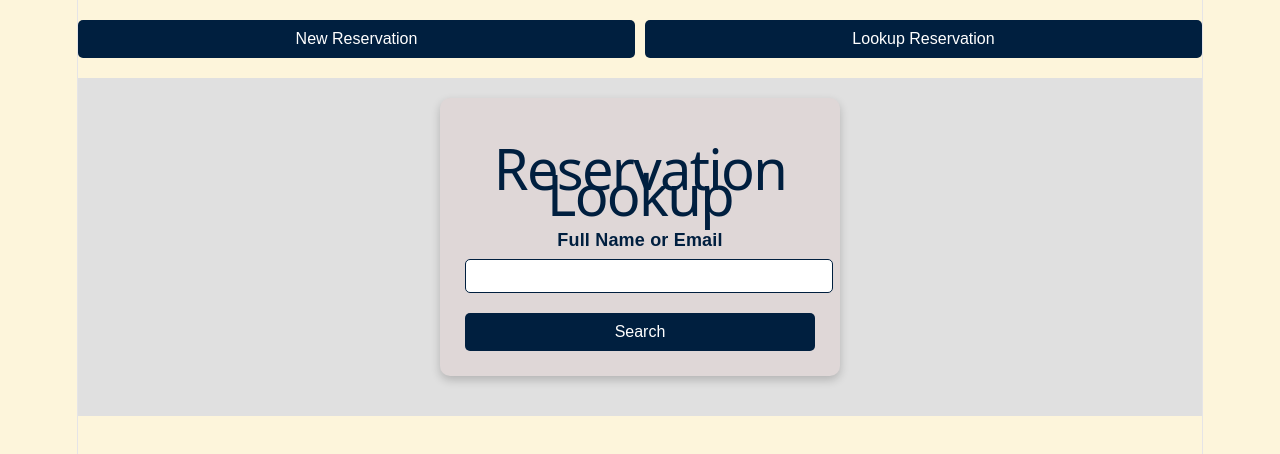
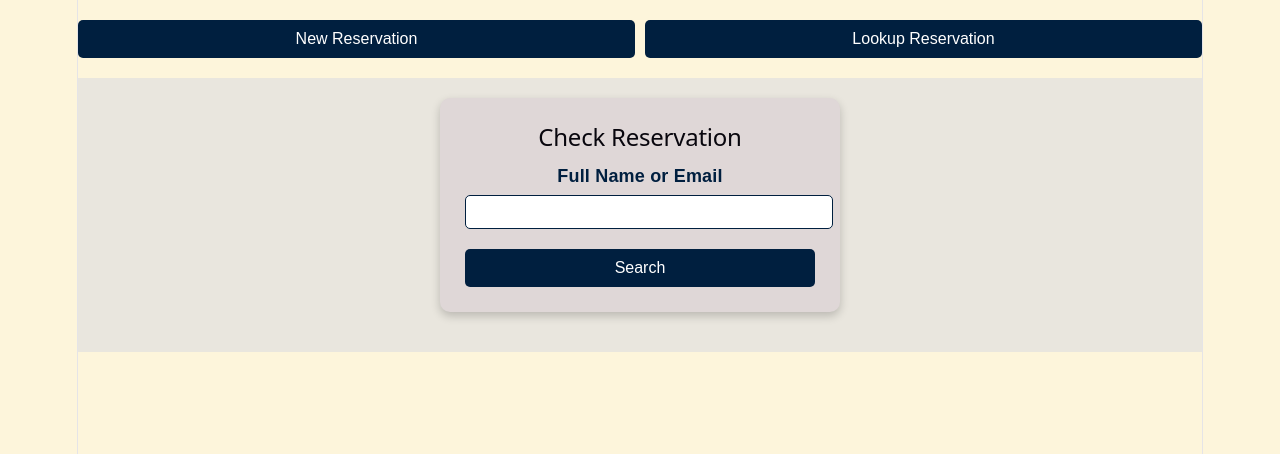
Before and after one commit to gswack/frontend-repo, a React (Vite) app: page / in a window 1280 px wide. Both pictures are taken after a click on the button "Lookup Reservation". Shown: the top 454 px of the page. Built offline with nearby package versions, Linux system fonts and the light colour scheme; no server answers.

Commit message:
Updating screen titles and font

```diff
--- a/src/screens/ReservationLookup.jsx
+++ b/src/screens/ReservationLookup.jsx
@@ -44,7 +44,7 @@ export default function ReservationLookup() {
   return (
     <div className="ribbon">
       <div className="form-container">
-        <h1>Reservation Lookup</h1>
+        <h2>Check Reservation</h2>
 
         <label>Full Name or Email</label>
         <input
--- a/src/style.css
+++ b/src/style.css
@@ -9,7 +9,7 @@ body {
 
 /* NAVY RIBBON */
 .ribbon {
-  background: #e0e0e0;
+  background: #e0e0e0ad;
   padding: 40px 0;
   width: 100%;
   display: flex;
```
